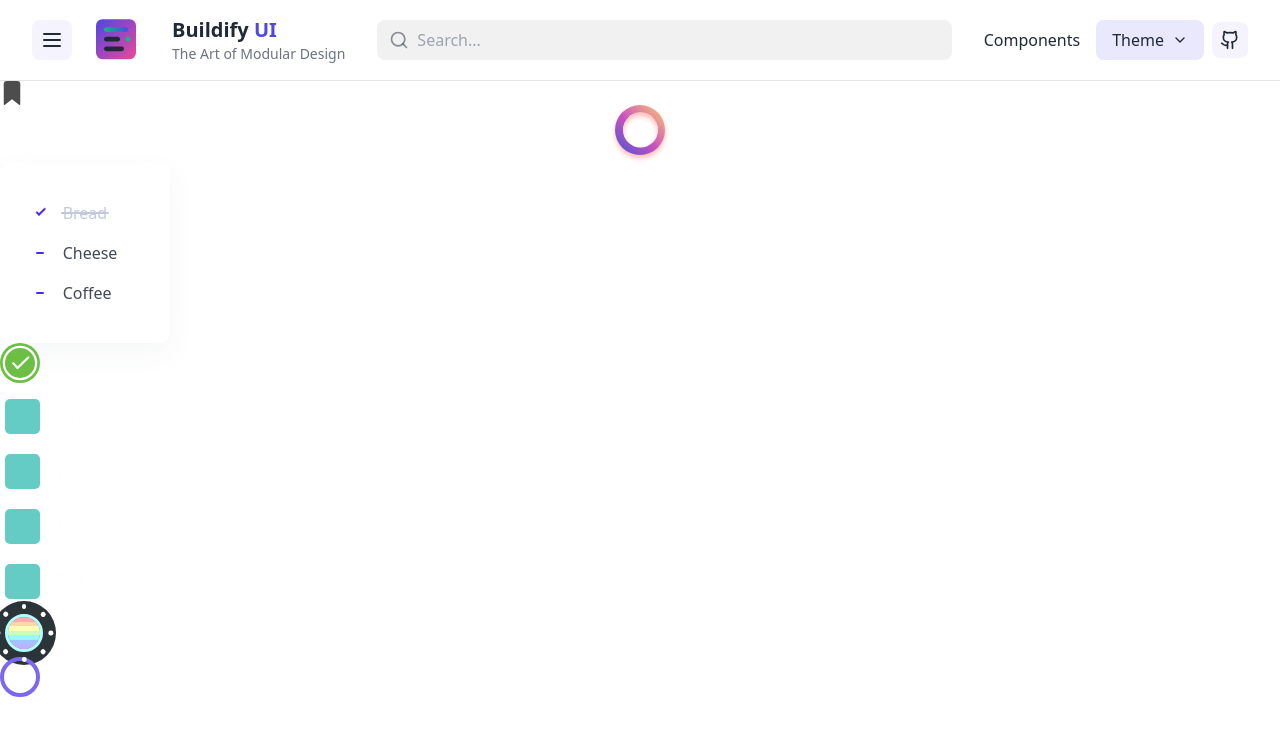
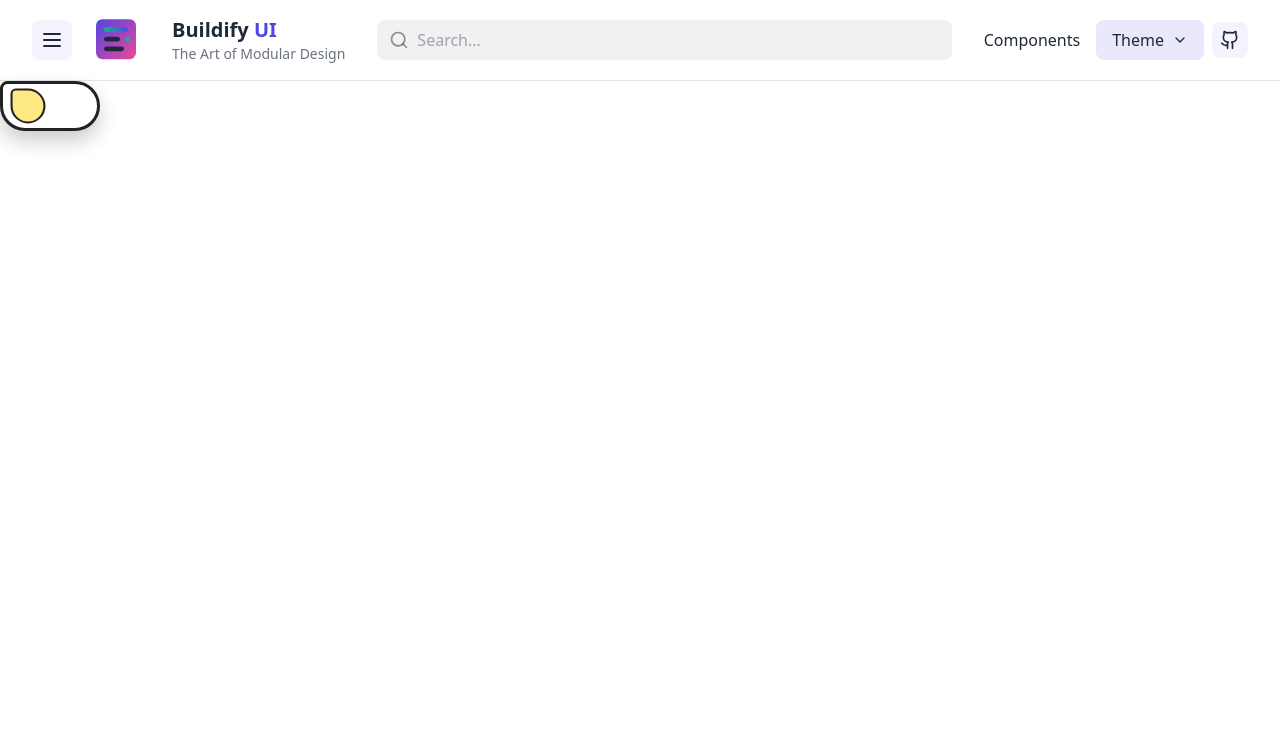
Before and after one commit to MadhavArora1213/BuildifyUi, a React (Vite) app: page / in a window 1280 px wide. Shown: the top 736 px of the page. Built offline with nearby package versions, Linux system fonts and the light colour scheme.

Commit message:
Add SimpleToggle Switch

```diff
--- a/package.json
+++ b/package.json
@@ -10,6 +10,7 @@
     "preview": "vite preview"
   },
   "dependencies": {
+    "@splinetool/react-spline": "^4.0.0",
     "framer-motion": "^11.18.1",
     "lucide-react": "^0.344.0",
     "react": "^18.3.1",
--- /dev/null
+++ b/src/App3.tsx
@@ -0,0 +1,20 @@
+import type React from "react";
+import { Suspense, lazy } from "react";
+import { ThemeProvider } from "./lib/theme/ThemeContext"; // Adjust the path
+import SimpleToggle from "./registry/Components/ToggleSwitches/SimpleToggle";
+const Navbar = lazy(() => import("./components/core/Navbar"));
+
+
+const App3: React.FC = () => {
+  return (
+    <ThemeProvider>
+      {/* Suspense to handle the loading state for lazy-loaded components */}
+      <Suspense fallback={<div>Loading...</div>}>
+        <Navbar />
+      <SimpleToggle/>
+      </Suspense>
+    </ThemeProvider>
+  );
+};
+
+export default App3;
--- a/src/main.tsx
+++ b/src/main.tsx
@@ -1,10 +1,10 @@
 import { StrictMode } from 'react';
 import { createRoot } from 'react-dom/client';
-import App2 from './App2.tsx';
+import App3 from './App3.tsx';
 import './index.css';
 
 createRoot(document.getElementById('root')!).render(
   <StrictMode>
-    <App2 />
+    <App3 />
   </StrictMode>
 );
--- /dev/null
+++ b/src/registry/Components/ToggleSwitches/SimpleToggle.tsx
@@ -0,0 +1,59 @@
+import React from 'react';
+import styled from 'styled-components';
+
+const SimpleToggle: React.FC = () => {
+  return (
+    <StyledWrapper>
+      <div className="checkbox-wrapper-41">
+        <input type="checkbox" />
+      </div>
+    </StyledWrapper>
+  );
+}
+
+const StyledWrapper = styled.div`
+  .checkbox-wrapper-41 {
+    --size: 100px;
+  }
+
+  .checkbox-wrapper-41 input[type="checkbox"] {
+    -webkit-appearance: none;
+    width: var(--size);
+    height: calc(var(--size) / 2);
+    background-color: #fff;
+    border: 3px solid #222;
+    border-radius: 30px 100px 100px 100px;
+    box-shadow: 0 10px 20px rgba(0,0,0,0.2);
+    outline: none;
+    cursor: pointer;
+    position: relative;
+    transition: all 0.5s;
+  }
+
+  .checkbox-wrapper-41 input[type="checkbox"]::before {
+    content: "";
+    position: absolute;
+    width: calc(var(--size) / 2);
+    height: calc(var(--size) / 2);
+    left: 0;
+    top: 50%;
+    transform: translateY(-50%) scale(0.7);
+    border: 3px solid #222;
+    border-radius: 30px 100px 100px 100px;
+    background-color: #fde881;
+    box-sizing: border-box;
+    transition: all 0.5s;
+  }
+
+  .checkbox-wrapper-41 input[type="checkbox"]:checked {
+    background-color: #fde881;
+    border-radius: 100px 100px 30px 100px;
+  }
+
+  .checkbox-wrapper-41 input[type="checkbox"]:checked::before {
+    left: 50%;
+    background-color: #fff;
+    border-radius: 100px 100px 30px 100px;
+  }`;
+
+export default SimpleToggle;
```
Also changed, not shown: 1 other file (tests, documents, lock files or other folders).
